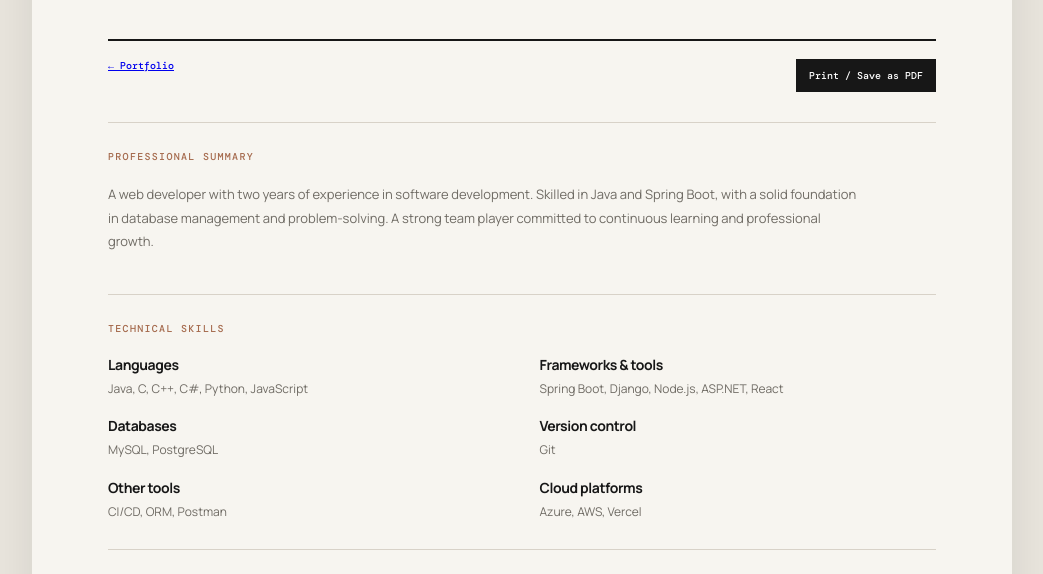
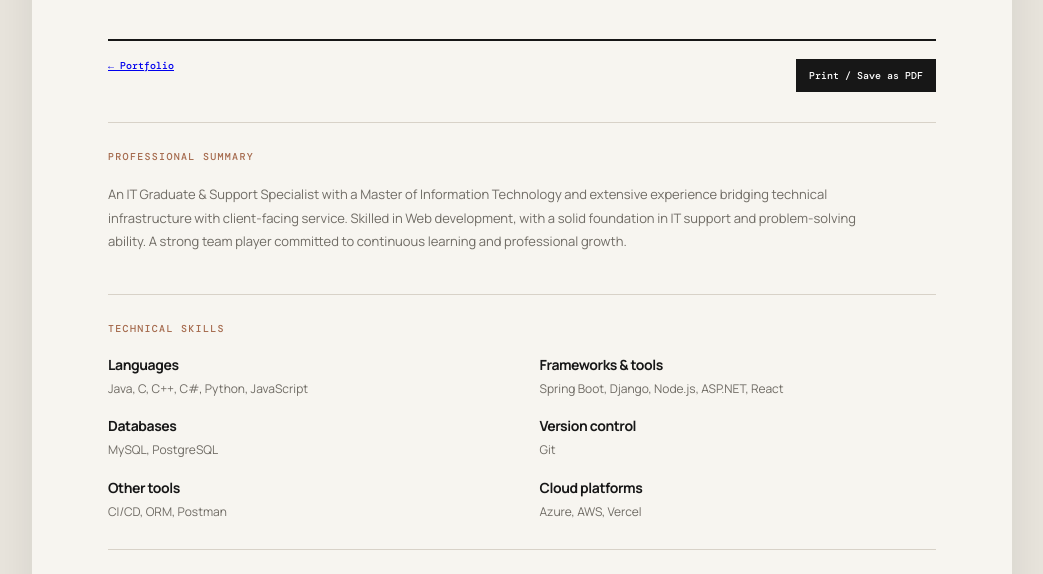
Before and after one commit to joshilaygh/dhiraj-bahadur-joshi-portfolio, a plain HTML site: page resume.html in a window 1280 px wide. Shown: the part 218-792 px from the top of the page, without its empty margins (118-1161 px from the left). Drawn offline with nearby package versions, Linux system fonts and the light colour scheme.

Commit message:
Update resume professional summary

```diff
--- a/resume.html
+++ b/resume.html
@@ -24,7 +24,7 @@
       <div class="resume-actions"><a href="index.html">← Portfolio</a><button type="button" onclick="window.print()">Print / Save as PDF</button></div>
 
       <main>
-        <section class="resume-section"><h2>Professional summary</h2><p>A web developer with two years of experience in software development. Skilled in Java and Spring Boot, with a solid foundation in database management and problem-solving. A strong team player committed to continuous learning and professional growth.</p></section>
+        <section class="resume-section"><h2>Professional summary</h2><p>An IT Graduate &amp; Support Specialist with a Master of Information Technology and extensive experience bridging technical infrastructure with client-facing service. Skilled in Web development, with a solid foundation in IT support and problem-solving ability. A strong team player committed to continuous learning and professional growth.</p></section>
         <section class="resume-section"><h2>Technical skills</h2><div class="skills-grid"><div><b>Languages</b><span>Java, C, C++, C#, Python, JavaScript</span></div><div><b>Frameworks &amp; tools</b><span>Spring Boot, Django, Node.js, ASP.NET, React</span></div><div><b>Databases</b><span>MySQL, PostgreSQL</span></div><div><b>Version control</b><span>Git</span></div><div><b>Other tools</b><span>CI/CD, ORM, Postman</span></div><div><b>Cloud platforms</b><span>Azure, AWS, Vercel</span></div></div></section>
         <section class="resume-section"><h2>Professional experience</h2>
           <article class="resume-entry"><div class="entry-heading"><div><h3>Intern — Software Developer</h3><p>Payroll Ekaa Solutions Limited · New Zealand</p></div><time>26 May 2025 – 29 Aug 2025</time></div><ul><li>Engaged in the design and development of a prototype project using C# ASP.NET MVC to manage payroll for New Zealand businesses.</li><li>Participated in requirements gathering and researched administration controls, employee profiles, and payroll processing procedures.</li><li>Contributed to the database design by establishing objects for employees, positions, payroll information, and status control.</li><li>Relayed developments and discussed concerns efficiently with supervisors.</li></ul></article>
```
